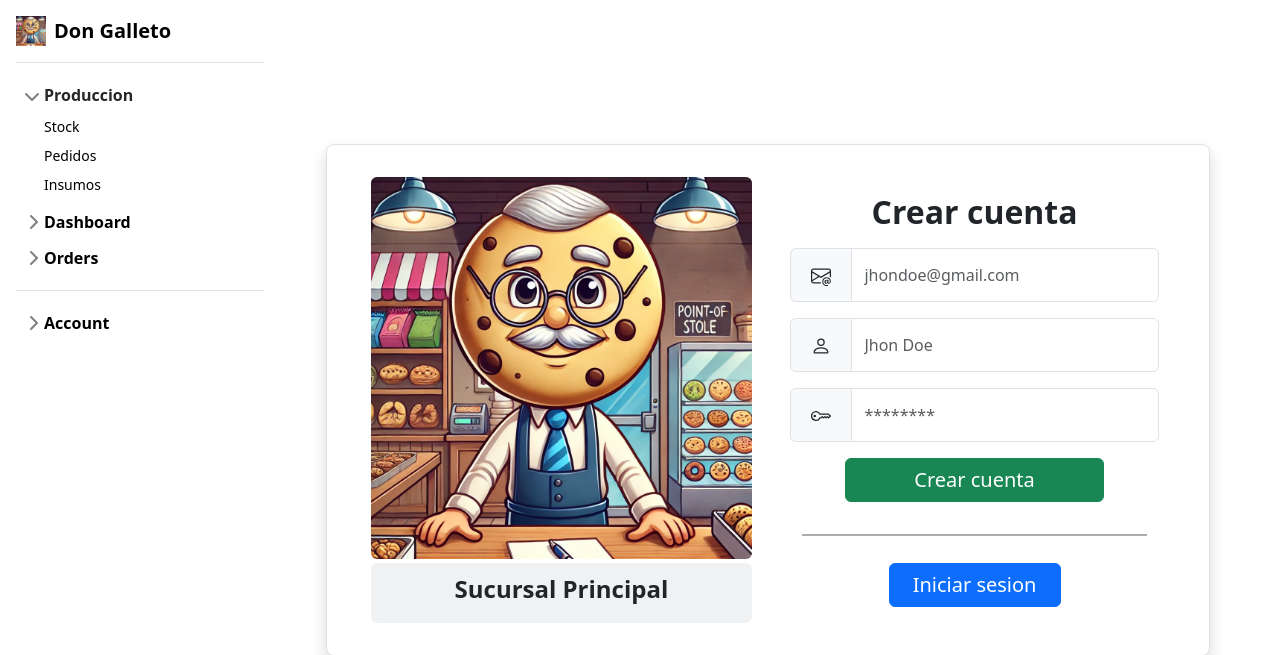
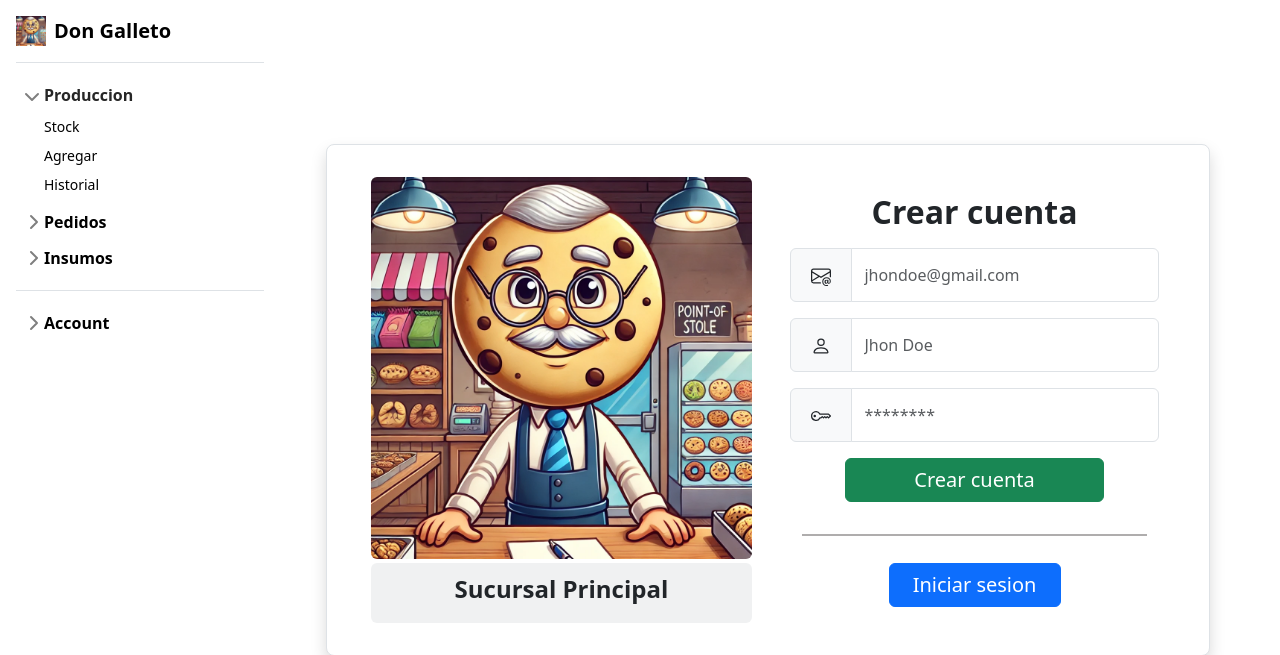
Before and after one commit to UTL-DEVS/donGalletoPython, a Flask app: page /registro in a window 1280 px wide, after a click on "Produccion". Shown: the top 655 px of the page. Run offline with Flask 3, Linux system fonts and the light colour scheme.

Commit message:
cambios en barra

```diff
--- a/templates/components/estructura.html
+++ b/templates/components/estructura.html
@@ -112,10 +112,10 @@
                                         class="link-body-emphasis d-inline-flex text-decoration-none rounded">Stock</a>
                                 </li>
                                 <li><a href="#"
-                                        class="link-body-emphasis d-inline-flex text-decoration-none rounded">Pedidos</a>
+                                        class="link-body-emphasis d-inline-flex text-decoration-none rounded">Agregar</a>
                                 </li>
                                 <li><a href="#"
-                                        class="link-body-emphasis d-inline-flex text-decoration-none rounded">Insumos</a>
+                                        class="link-body-emphasis d-inline-flex text-decoration-none rounded">Historial</a>
                                 </li>
                             </ul>
                         </div>
@@ -123,21 +123,21 @@
                     <li class="mb-1">
                         <button class="btn btn-toggle d-inline-flex align-items-center rounded border-0 collapsed"
                             data-bs-toggle="collapse" data-bs-target="#dashboard-collapse" aria-expanded="false">
-                            Dashboard
+                            Pedidos
                         </button>
                         <div class="collapse" id="dashboard-collapse">
                             <ul class="btn-toggle-nav list-unstyled fw-normal pb-1 small">
                                 <li><a href="#"
-                                        class="link-body-emphasis d-inline-flex text-decoration-none rounded">Overview</a>
+                                        class="link-body-emphasis d-inline-flex text-decoration-none rounded">Solicitudes</a>
                                 </li>
                                 <li><a href="#"
-                                        class="link-body-emphasis d-inline-flex text-decoration-none rounded">Weekly</a>
+                                        class="link-body-emphasis d-inline-flex text-decoration-none rounded">Procesados</a>
                                 </li>
                                 <li><a href="#"
-                                        class="link-body-emphasis d-inline-flex text-decoration-none rounded">Monthly</a>
+                                        class="link-body-emphasis d-inline-flex text-decoration-none rounded">Entregados</a>
                                 </li>
                                 <li><a href="#"
-                                        class="link-body-emphasis d-inline-flex text-decoration-none rounded">Annually</a>
+                                        class="link-body-emphasis d-inline-flex text-decoration-none rounded">Historial</a>
                                 </li>
                             </ul>
                         </div>
@@ -145,21 +145,21 @@
                     <li class="mb-1">
                         <button class="btn btn-toggle d-inline-flex align-items-center rounded border-0 collapsed"
                             data-bs-toggle="collapse" data-bs-target="#orders-collapse" aria-expanded="false">
-                            Orders
+                            Insumos
                         </button>
                         <div class="collapse" id="orders-collapse">
                             <ul class="btn-toggle-nav list-unstyled fw-normal pb-1 small">
                                 <li><a href="#"
-                                        class="link-body-emphasis d-inline-flex text-decoration-none rounded">New</a>
+                                        class="link-body-emphasis d-inline-flex text-decoration-none rounded">Stock</a>
                                 </li>
                                 <li><a href="#"
-                                        class="link-body-emphasis d-inline-flex text-decoration-none rounded">Processed</a>
+                                        class="link-body-emphasis d-inline-flex text-decoration-none rounded">Solicitar</a>
                                 </li>
                                 <li><a href="#"
-                                        class="link-body-emphasis d-inline-flex text-decoration-none rounded">Shipped</a>
+                                        class="link-body-emphasis d-inline-flex text-decoration-none rounded">Mermas</a>
                                 </li>
                                 <li><a href="#"
-                                        class="link-body-emphasis d-inline-flex text-decoration-none rounded">Returned</a>
+                                        class="link-body-emphasis d-inline-flex text-decoration-none rounded">Historial</a>
                                 </li>
                             </ul>
                         </div>
```
